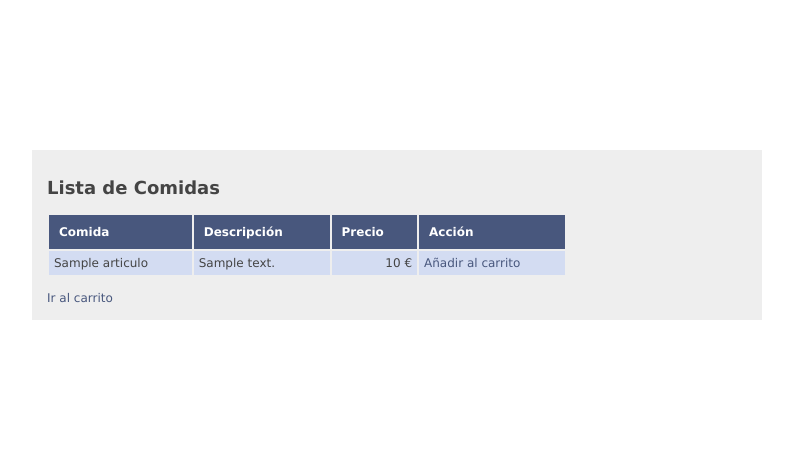
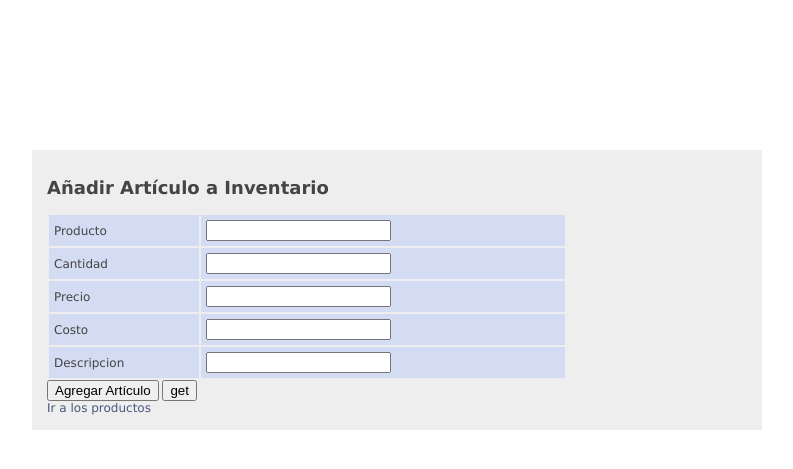
Before and after one commit to Cfvillarroel/tienda_php, a PHP site: page /index.php?pagina=form_articulo in a window 1280 px wide. Shown: the top 469 px of the page, without its empty margins (243-1036 px from the left). Run offline with PHP 8.4, Linux system fonts and the light colour scheme; tables that the repository leaves empty or names only in its code hold one stand-in row (values such as "Sample post").

Commit message:
Formulario

```diff
--- a/carrito.php
+++ b/carrito.php
@@ -15,8 +15,7 @@
     }
 ?>
 
-<h1>Carrito de comidas</h1>
-
+<h1>Carrito de Productos</h1>
 <form method="post" action="index.php?pagina=carrito">
 
     <table>
--- /dev/null
+++ b/form_articulo.php
@@ -0,0 +1,65 @@
+<?php
+require("includes/connection.php");
+if(isset($_GET['accion']) && $_GET['accion']=="anyadir"){
+    $id=intval($_GET['id']);
+    if(isset($_SESSION['carrito'][$id])){
+        $_SESSION['carrito'][$id]['cantidad']++;
+    }else{
+        $sql_s="SELECT * FROM articulo WHERE id=$id";
+        $query_s=mysqli_query($conexion, $sql_s);
+        if(mysqli_num_rows($query_s)!=0){
+            $fila_s=mysqli_fetch_array($query_s);
+
+            $_SESSION['carrito'][$fila_s['id']]=array(
+                    "unidades" => 1,
+                    "precio" => $fila_s['precio']);
+        }
+    }
+}
+?>
+<h1>Añadir Artículo a Inventario</h1>
+<body>
+     <?php
+    /*if(isset($_POST['save'])){
+        $sql = "INSERT INTO articulo (nombre, unidades, precio, costo, descripcion)
+        VALUES (?,?,?,?,?)";
+        $stmt = mysqli_prepare($sql);
+        $stmt-> bind_param("sss",$_POST["producto"],$_POST["cantidad"],$_POST["precio"],$_POST["costo"],$_POST["descripcion"])
+        $stmt-> execute();
+    }*/
+    ?>
+    </form>
+    <table>
+        <tr>
+            <td>Producto</td>
+            <td><label id="producto"></label>
+                <input type="text" name="producto"></td>
+        </tr>
+        <tr>
+            <td>Cantidad</td>
+            <td><label id="producto"></label>
+                <input type="text" class="numero" name="cantidad"></td>
+        </tr>
+        <tr>
+            <td>Precio</td>
+            <td><label id="producto"></label>
+                <input type="text" class="numero" name="precio"></td>
+        </tr>
+        <tr>
+            <td>Costo</td>
+            <td><label id="producto"></label>
+                <input type="text" class="numero" name="costo"></td>
+        </tr>
+        <tr>
+            <td>Descripcion</td>
+            <td><label id="producto"></label>
+                <input type="text" name="decripcion"></td>
+        </tr>
+        </table>
+    <button type="submit" name="save">Agregar Artículo</button>
+    <button type="submit" name="get">get</button>
+
+</body>
+</html>
+<br />
+<a href="index.php?pagina=productos">Ir a los productos</a>
--- a/includes/connection.php
+++ b/includes/connection.php
@@ -6,12 +6,10 @@
   $db="carrito";
 
   // connect to mysql
-
   $conexion = mysqli_connect($server, $user, $pass) or die("Lo siento, no se puede conectar al servidor.");
   $acentos = $conexion->query("SET NAMES 'UTF8'");
 
   // select the db
-
   mysqli_select_db($conexion, $db) or die("Lo siento, no se puede conectar  a la base de datos.");
 
 ?>
--- a/index.php
+++ b/index.php
@@ -2,7 +2,7 @@
     session_start();
     require("includes/connection.php");
     if(isset($_GET['pagina'])){
-        $paginas=array("productos", "carrito");
+        $paginas=array("productos", "carrito", "form_articulo");
         if(in_array($_GET['pagina'], $paginas)) {
             $_pagina=$_GET['pagina'];
         }else{
--- a/productos.php
+++ b/productos.php
@@ -17,12 +17,13 @@ if(isset($_GET['accion']) && $_GET['accion']=="anyadir"){
     }
 }
 ?>
-<h1>Lista de Comidas</h1>
+<h1>Inventario de Artículos</h1>
 
 <table>
     <tr>
-        <th>Comida</th>
+        <th>Producto</th>
         <th>Descripción</th>
+        <th>Stock</th>
         <th>Precio</th>
         <th>Acción</th>
     </tr>
@@ -35,10 +36,13 @@ if(isset($_GET['accion']) && $_GET['accion']=="anyadir"){
         <tr>
             <td><?php echo $fila['nombre'] ?></td>
             <td><?php echo $fila['descripcion'] ?></td>
+            <td><?php echo $fila['unidades'] ?></td>
             <td class="numero"><?php echo $fila['precio'] ?> €</td>
             <td><a href="index.php?pagina=productos&accion=anyadir&id=<?php echo $fila['id'] ?>">Añadir al carrito</a></td>
         </tr>
     <?php } ?>
 </table>
 <br>
+<a href="index.php?pagina=form_articulo">Añadir Artículo al Inventario</a>
+<br>
 <a href="index.php?pagina=carrito">Ir al carrito</a>
```
